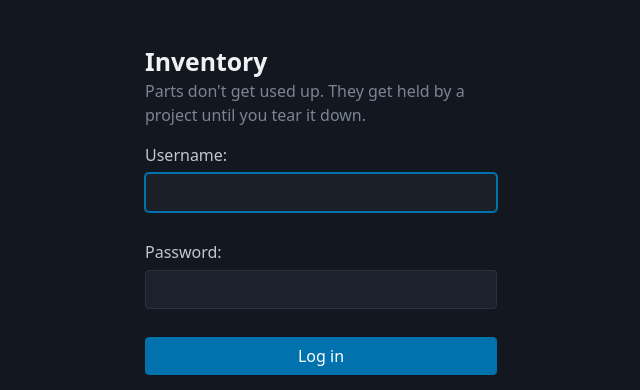
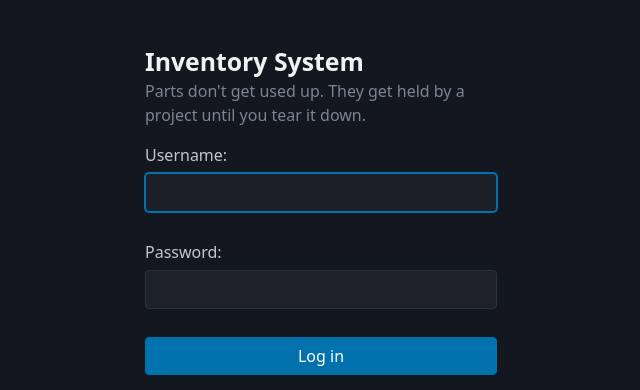
Before and after one commit to DagaVedant/Inventory-Management-System, a Django app: page /accounts/login/ in a window 1280 px wide. Shown: the top 390 px of the page, without its empty margins (319-959 px from the left). Run offline with Django 5.2, Linux system fonts and the light colour scheme; some libraries are stand-ins or nearby versions.

Commit message:
Call it Inventory System
Renamed everywhere it appears as the product's name: the nav mark, the browser
tab, the login heading, the logo's accessible label and the README title.

Left alone everywhere "inventory" is an ordinary noun, as in "soldered and
broken are the only two ways a part leaves your inventory". Those sentences
are about the thing, not the app.

```diff
--- a/core/management/commands/test_email.py
+++ b/core/management/commands/test_email.py
@@ -46,7 +46,7 @@ class Command(BaseCommand):
         self.stdout.write(f"\nSending to {recipient}...")
 
         message = EmailMessage(
-            subject="Inventory: mail is working",
+            subject="Inventory System: mail is working",
             body=(
                 "If you're reading this, the mail configuration works and "
                 "password reset will too.\n"
--- a/core/templates/core/base.html
+++ b/core/templates/core/base.html
@@ -3,7 +3,7 @@
 <head>
   <meta charset="utf-8">
   <meta name="viewport" content="width=device-width, initial-scale=1">
-  <title>{% block title %}Parts{% endblock %} · Inventory</title>
+  <title>{% block title %}Parts{% endblock %} · Inventory System</title>
   <link rel="icon" href="{% static 'favicon.svg' %}" type="image/svg+xml">
   <link rel="stylesheet"
         href="https://cdn.jsdelivr.net/npm/@picocss/pico@2/css/pico.min.css">
@@ -59,7 +59,7 @@
   {% if user.is_authenticated %}
   <nav class="topbar">
     <span class="brand">
-      <svg class="logo" viewBox="0 0 32 32" role="img" aria-label="Inventory">
+      <svg class="logo" viewBox="0 0 32 32" role="img" aria-label="Inventory System">
         <rect x="1.6" y="1.6" width="28.8" height="28.8" rx="4.5" fill="#1E7D3C" stroke="#0D5326" stroke-width="1.2"/>
         <circle cx="5.2" cy="5.2" r="1.15" fill="#C3C8CC"/>
         <circle cx="26.8" cy="5.2" r="1.15" fill="#C3C8CC"/>
@@ -91,7 +91,7 @@
         <rect x="10.2" y="10.2" width="11.6" height="11.6" rx="1.8" fill="#4B4B4B" stroke="#2B2B2B" stroke-width=".8"/>
         <rect x="13.4" y="13.4" width="5.2" height="5.2" rx=".9" fill="none" stroke="#E6E8EA" stroke-width="1"/>
       </svg>
-      <strong>Inventory</strong>
+      <strong>Inventory System</strong>
     </span>
     <a href="{% url 'dashboard' %}">Bench</a>
     <a href="{% url 'part_list' %}">Parts</a>
--- a/core/tests.py
+++ b/core/tests.py
@@ -1946,7 +1946,9 @@ class NavigationTests(BaseCase):
     def test_the_brand_is_a_mark_not_a_link(self):
         response = self.client.get(reverse("dashboard"))
         self.assertContains(response, '<span class="brand">')
-        self.assertNotContains(response, f'<a href="{reverse("guide")}">Inventory</a>')
+        self.assertNotContains(
+            response, f'<a href="{reverse("guide")}">Inventory System</a>'
+        )
 
     def test_every_section_has_its_own_nav_entry(self):
         response = self.client.get(reverse("dashboard"))
--- a/templates/registration/login.html
+++ b/templates/registration/login.html
@@ -4,7 +4,7 @@
 {% block content %}
 <div style="max-width:22rem; margin:3rem auto;">
   <hgroup>
-    <h1>Inventory</h1>
+    <h1>Inventory System</h1>
     <p>Parts don't get used up. They get held by a project until you tear it down.</p>
   </hgroup>
 
```
Also changed, not shown: README.md.
